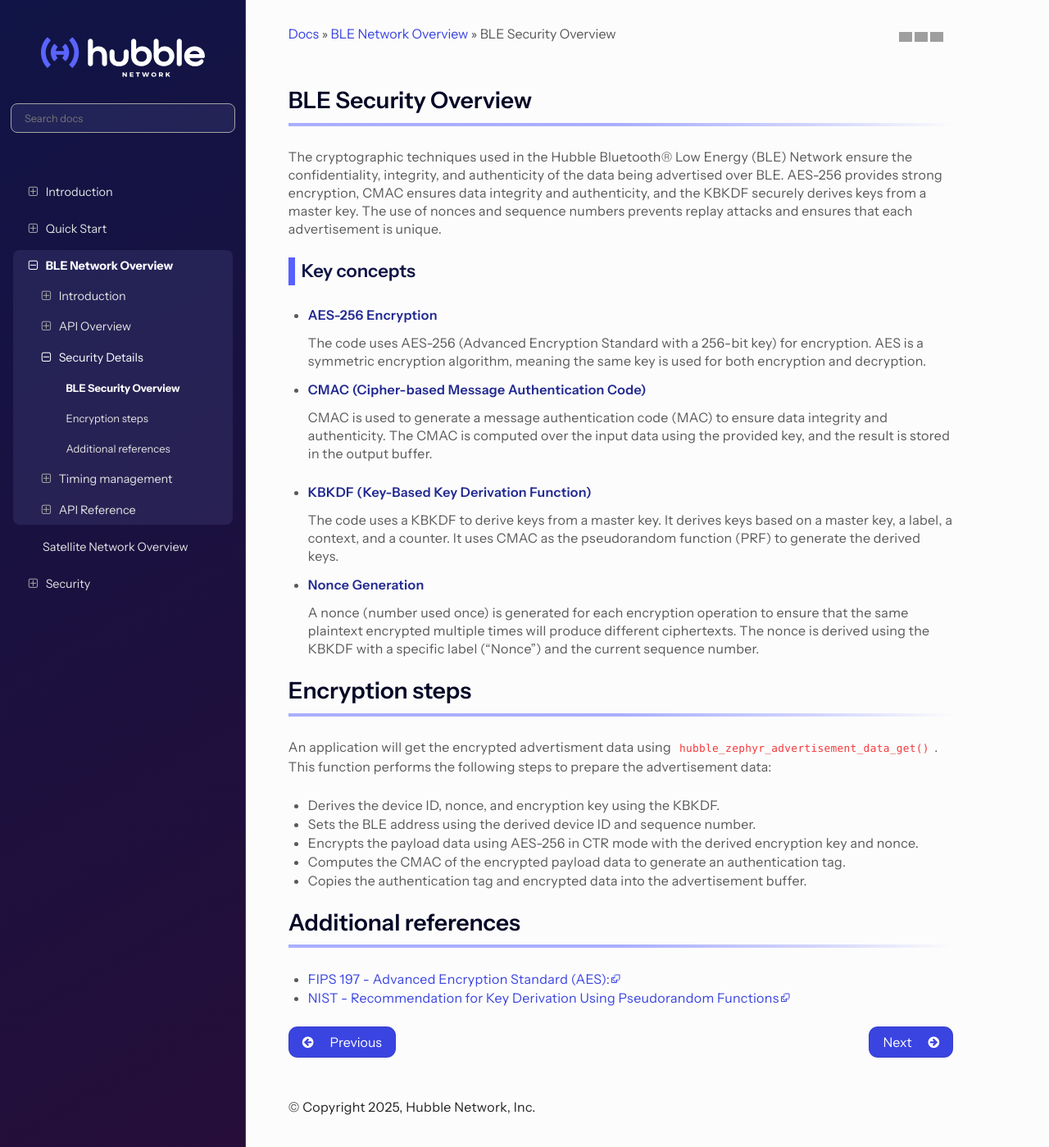
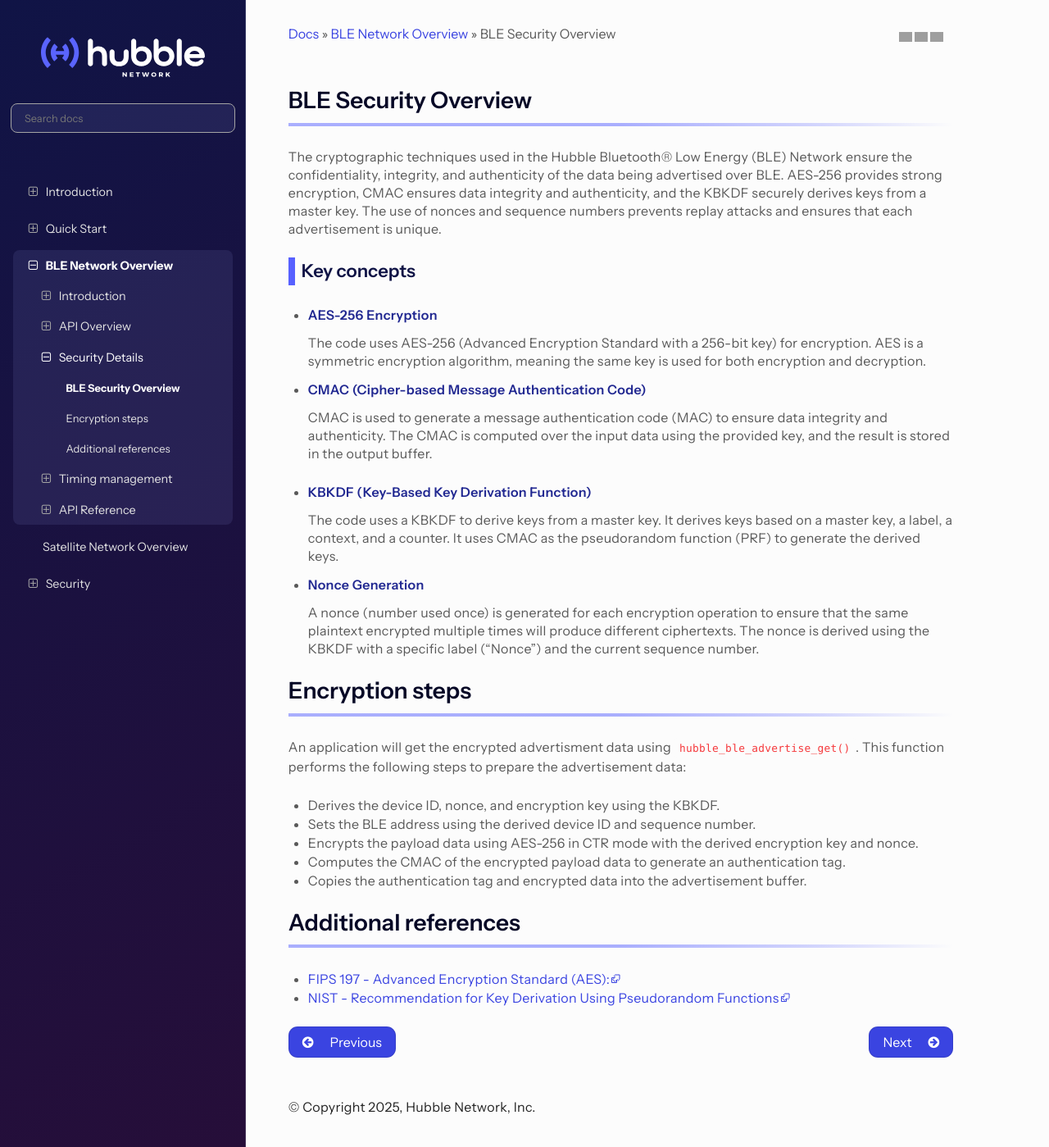
Before and after one commit to danielr-hubblenetwork/sdk, a Sphinx documentation site: the page built from docs/ble/security.rst, in a window 1280 px wide and 1399 px high. Shown: the whole window at 82% size. Built offline with Sphinx 7.4.7 and the Read the Docs theme 3.1.0, drawn with Linux system fonts in a browser that asks for light colours.

Commit message:
doc: ble/security: Fix function signature
s/hubble_zephyr_advertisement_data_get/hubble_ble_advertise_get/

Signed-off-by: Flavio Ceolin <flavio@hubblenetwork.com>

```diff
--- a/docs/ble/security.rst
+++ b/docs/ble/security.rst
@@ -46,7 +46,7 @@
 
 
 An application will get the encrypted advertisment data using
-:c:func:`hubble_zephyr_advertisement_data_get`. This function performs the
+:c:func:`hubble_ble_advertise_get`. This function performs the
 following steps to prepare the advertisement data:
 
 * Derives the device ID, nonce, and encryption key using the KBKDF.
```
